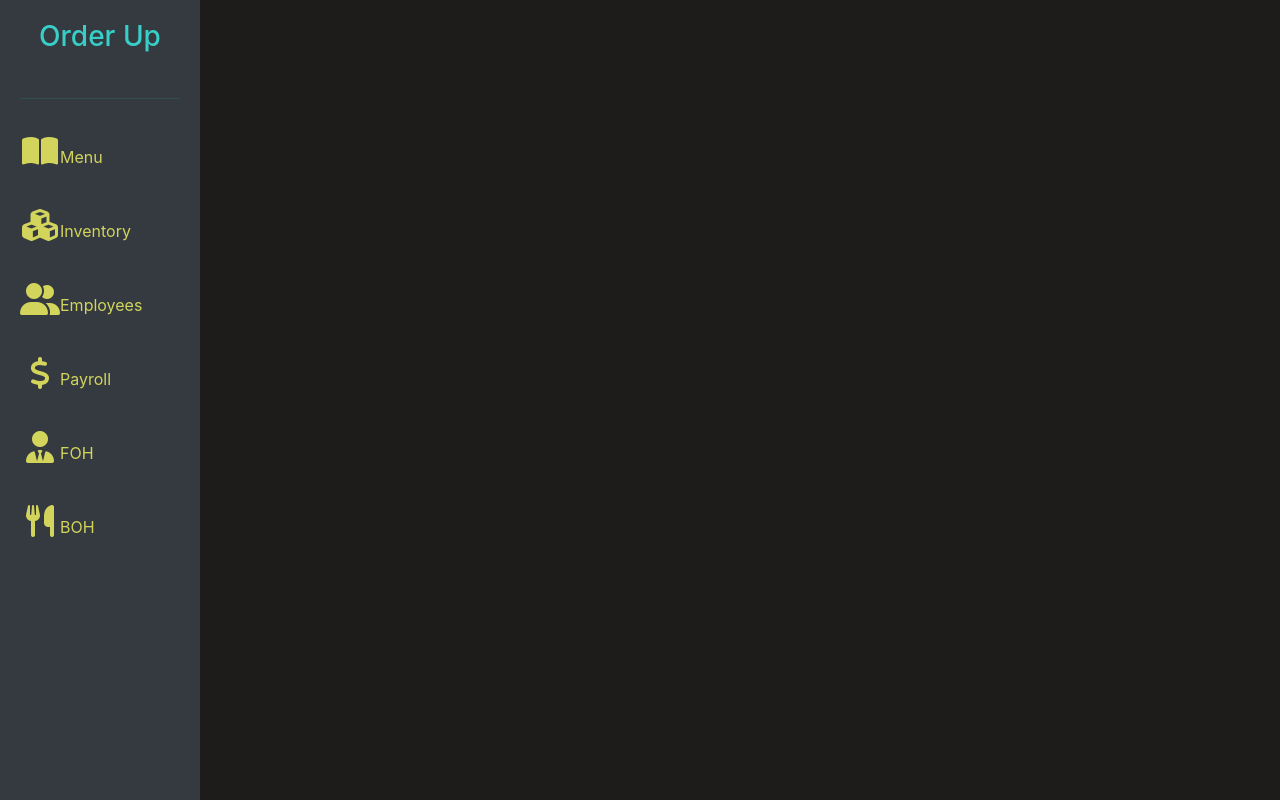
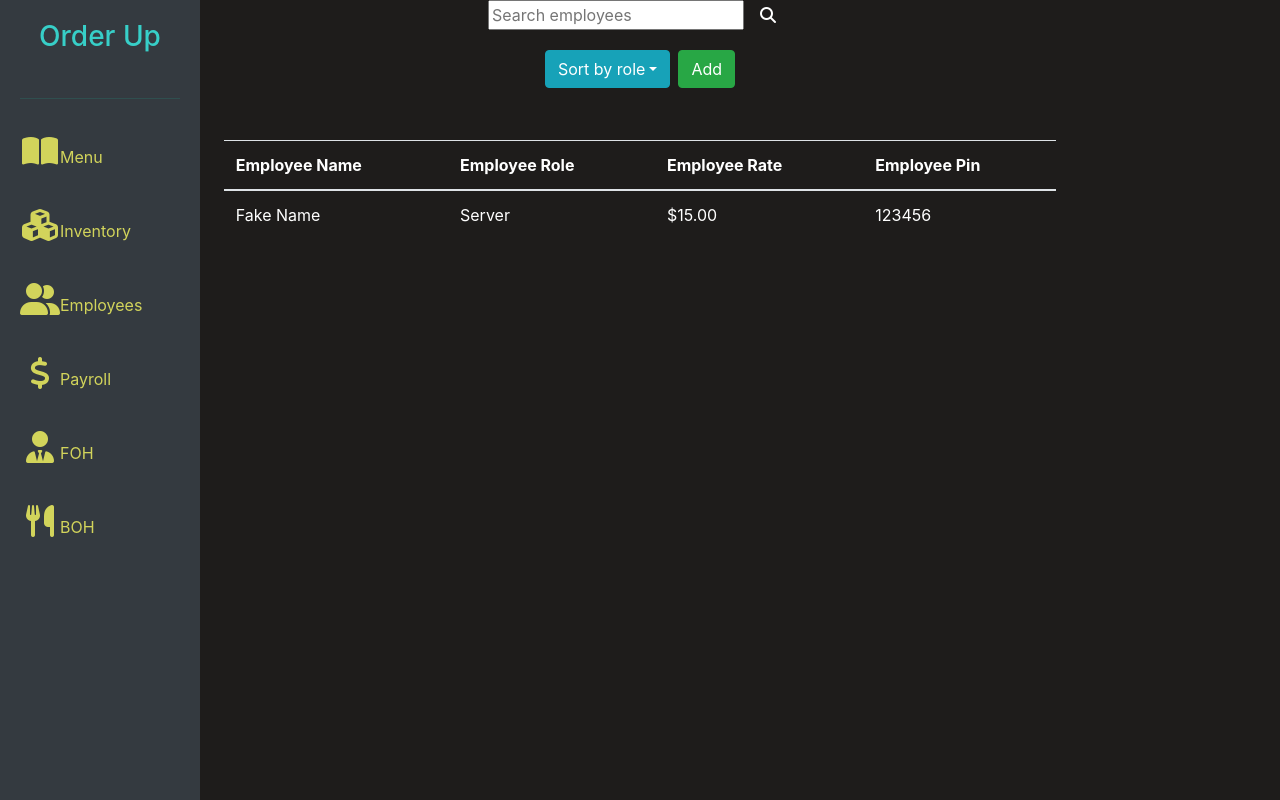
Before and after one commit to justnle/order-up, a React (Create React App) app in the folder client/: page / in a window 1280 px wide. Built offline with nearby package versions, Linux system fonts and the light colour scheme.

Commit message:
Button collapsing

```diff
--- a/client/public/index.html
+++ b/client/public/index.html
@@ -9,6 +9,7 @@
       name="description"
       content="Web site created using create-react-app"
     />
+
     <link rel="apple-touch-icon" href="%PUBLIC_URL%/logo192.png" />
     <!--
       manifest.json provides metadata used when your web app is installed on a
--- a/client/src/App.js
+++ b/client/src/App.js
@@ -1,15 +1,15 @@
-import React from "react";
-import Sidebar from "./components/Sidebar";
+import React from 'react';
+import Sidebar from './components/Sidebar';
 import { Switch, Route, BrowserRouter as Router } from 'react-router-dom';
-
+import Employees from './pages/Employees';
 function App() {
   return (
-    <div className="App">
+    <div className='App'>
       <Router>
-      <Sidebar />
+        <Sidebar />
+        <Employees />
       </Router>
     </div>
   );
 }
-
 export default App;
--- /dev/null
+++ b/client/src/components/AddEmployee/AddEmployee.jsx
@@ -0,0 +1,6 @@
+import React from 'react';
+import Container from 'react-bootstrap';
+function AddEmployee() {
+  return <Container></Container>;
+}
+export default AddEmployee;
--- a/client/src/components/Buttons/index.js
+++ b/client/src/components/Buttons/index.js
@@ -1,39 +1,43 @@
-import React from "react";
-import Button from "react-bootstrap/Button";
+import React from 'react';
+import Button from 'react-bootstrap/Button';
 
-function AddButton() {
-  return <Button variant="success">Add</Button>;
+function AddButton(props) {
+  return (
+    <Button variant='success' {...props}>
+      Add
+    </Button>
+  );
 }
 function SubmitButton() {
   return (
-    <Button variant="primary" type="Submit">
+    <Button variant='primary' type='Submit'>
       Submit
     </Button>
   );
 }
 function SelectButton() {
-  return <Button variant="success">Select</Button>;
+  return <Button variant='success'>Select</Button>;
 }
 function ViewButton() {
-  return <Button variant="info">View</Button>;
+  return <Button variant='info'>View</Button>;
 }
 function LogoutButton() {
-  return <Button variant="danger">Logout</Button>;
+  return <Button variant='danger'>Logout</Button>;
 }
 function CloseButton() {
-  return <Button variant="danger">X</Button>;
+  return <Button variant='danger'>X</Button>;
 }
 function OrderSoldButton() {
-  return <Button variant="danger">Mark Order Sold</Button>;
+  return <Button variant='danger'>Mark Order Sold</Button>;
 }
 function ClockInButton() {
-  return <Button variant="primary">Clock In</Button>;
+  return <Button variant='primary'>Clock In</Button>;
 }
 function ClockOutButton() {
-  return <Button variant="danger">Clock Out</Button>;
+  return <Button variant='danger'>Clock Out</Button>;
 }
 function MenuItemButton({ children }) {
-  return <Button variant="dark">{children}</Button>;
+  return <Button variant='dark'>{children}</Button>;
 }
 export {
   AddButton,
--- a/client/src/pages/Employees/index.js
+++ b/client/src/pages/Employees/index.js
@@ -1,26 +1,39 @@
-import React from "react";
-import SearchBar from "../../components/SearchBar/index";
-import Container from "react-bootstrap/Container";
-import DropDownInput from "../../components/DropDownInput/index";
-import TableComponent from "../../components/Table/index";
-import { AddButton } from "../../components/Buttons/index";
-class Employees extends React.Component {
-  render() {
+import React, { useState } from 'react';
+import SearchBar from '../../components/SearchBar/index';
+import Container from 'react-bootstrap/Container';
+import DropDownInput from '../../components/DropDownInput/index';
+import TableComponent from '../../components/Table/index';
+import { AddButton } from '../../components/Buttons/index';
+import Collapse from 'react-bootstrap/Collapse';
+function Employees() {
+  const [open, setOpen] = useState(false);
+
   return (
     <div>
-        <Container className="d-flex justify-content-center">
-          <SearchBar placeholder="Search employees" className="flex-row " />
+      <Container className='d-flex justify-content-center'>
+        <SearchBar placeholder='Search employees' className='flex-row ' />
       </Container>
-        <div className=" d-flex row justify-content-center">
-          <div className="m-1">
+      <div className=' d-flex row justify-content-center'>
+        <div className='m-1'>
           <DropDownInput>Sort by role</DropDownInput>
         </div>
-          <div className="m-1">
-            <AddButton />
+        <div className='m-1'>
+          <AddButton
+            onClick={() => setOpen(!open)}
+            aria-controls='example-collapse-text'
+            aria-expanded={open}
+          />
+        </div>{' '}
+        <Collapse in={open} className='text-white'>
+          <div id='example-collapse-text'>
+            Anim pariatur cliche reprehenderit, enim eiusmod high life accusamus
+            terry richardson ad squid. Nihil anim keffiyeh helvetica, craft beer
+            labore wes anderson cred nesciunt sapiente ea proident.
           </div>
+        </Collapse>
       </div>
-        <Container className="d-flex justify-content-center mt-5">
-          <TableComponent className="text-white w-75 ">
+      <Container className='d-flex justify-content-center mt-5'>
+        <TableComponent className='text-white w-75'>
           <thead>
             <TableComponent.TR>
               <TableComponent.TH>Employee Name</TableComponent.TH>
@@ -42,5 +55,5 @@ class Employees extends React.Component {
     </div>
   );
 }
-}
+
 export default Employees;
```
Also changed, not shown: client/src/components/TextInput/InputForm.js (+16 -9 lines). Lines whose indentation alone changed are shown as unchanged.
